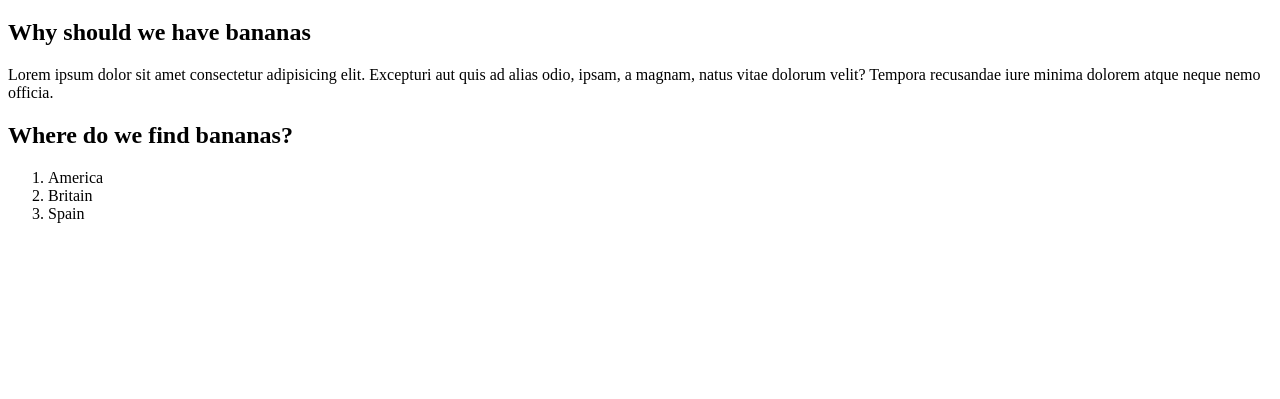
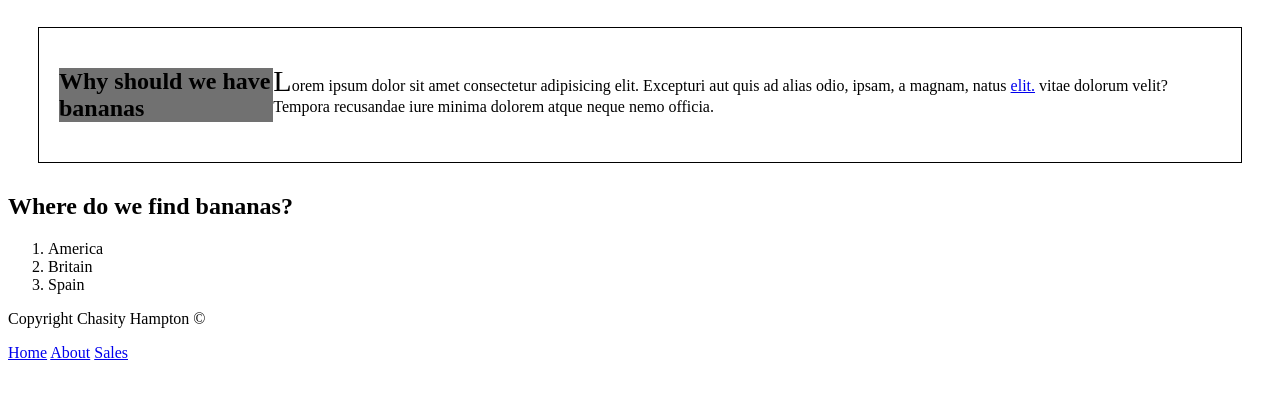
Before and after one commit to Champton001/week-2-d1, a plain HTML site: page index.html in a window 1280 px wide. Shown: the part 61-460 px from the top of the page. Drawn offline with Linux system fonts and the light colour scheme.

Commit message:
corrceted a few more items

```diff
--- a/index.html
+++ b/index.html
@@ -11,12 +11,14 @@
       <h1>Banana Fan Site</h1>
     </header>
     <main>
-      <section>
+      <section id="section-1">
         <h2>Why should we have bananas</h2>
         <p>
-          Lorem ipsum dolor sit amet consectetur adipisicing elit. Excepturi aut
-          quis ad alias odio, ipsam, a magnam, natus vitae dolorum velit?
-          Tempora recusandae iure minima dolorem atque neque nemo officia.
+          <span class="first-letter">L</span>orem ipsum dolor sit amet
+          consectetur adipisicing elit. Excepturi aut quis ad alias odio, ipsam,
+          a magnam, natus <a href="https://www.google.com">elit.</a> vitae
+          dolorum velit? Tempora recusandae iure minima dolorem atque neque nemo
+          officia.
         </p>
       </section>
       <section>
@@ -28,6 +30,13 @@
         </ol>
       </section>
     </main>
-    <footer></footer>
+    <footer>
+      <p>Copyright Chasity Hampton &copy;</p>
+      <div>
+        <a href="index.html">Home</a>
+        <a href="About.html">About</a>
+        <a href="Sales.html">Sales</a>
+      </div>
+    </footer>
   </body>
 </html>
--- a/style.css
+++ b/style.css
@@ -0,0 +1,15 @@
+#section-1 {
+  border: 1px solid black;
+  margin: 30px;
+  padding: 20px;
+  display: flex;
+  /* display: block; */
+}
+
+#section-1 h2 {
+  background-color: #717171;
+}
+
+.first-letter {
+  font-size: 30px;
+}
```
